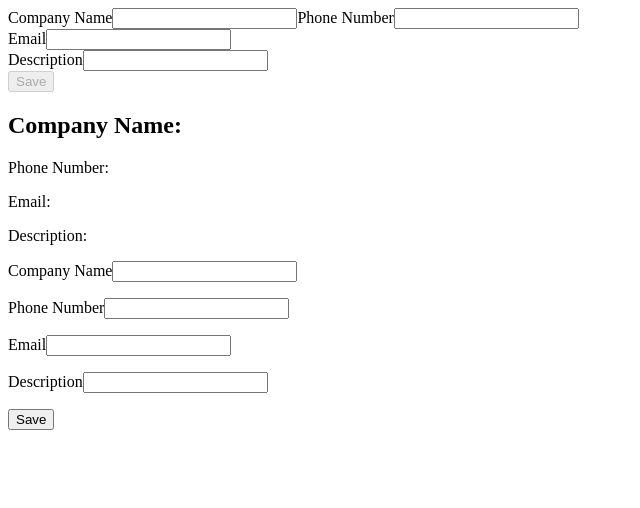
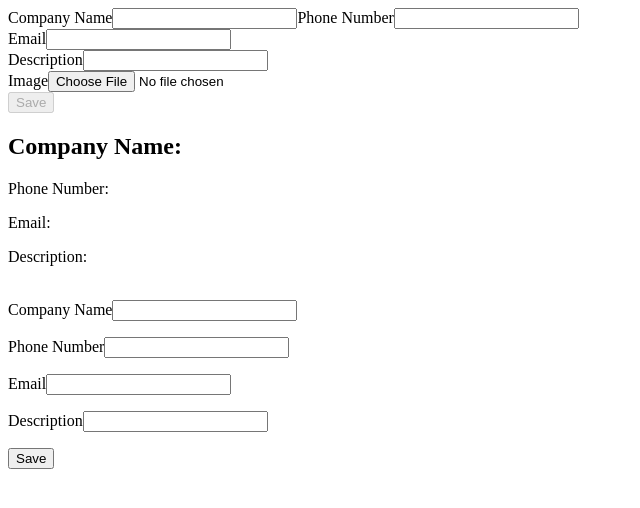
Before and after one commit to marcelamejiao/Nology-Challenges-Marcela, a React (Vite) app in the folder REACT/bussines-card-generator-forms/: page / in a window 1280 px wide. Shown: the top 508 px of the page, without its empty margins (0-640 px from the left). Built offline with nearby package versions, Linux system fonts and the light colour scheme.

Commit message:
implement business card image

```diff
--- a/REACT/bussines-card-generator-forms/src/Components/BusinessCard.jsx
+++ b/REACT/bussines-card-generator-forms/src/Components/BusinessCard.jsx
@@ -8,6 +8,7 @@ const BusinessCard = ( {businessCardData} ) => {
 			<p>Phone Number: {businessCardData?.phoneNumber}</p>
 			<p>Email: {businessCardData?.email}</p>
 			<p>Description: {businessCardData?.description}</p>
+			<img src={businessCardData?.image} alt="" />
 		</>
 	);
 };
--- a/REACT/bussines-card-generator-forms/src/Components/Form.jsx
+++ b/REACT/bussines-card-generator-forms/src/Components/Form.jsx
@@ -6,7 +6,8 @@ const Form = ( {handleSubmit} ) => {
 		companyName: '',
 		phoneNumber: '',
 		email: '',
-		description: ''
+		description: '',
+		image: '',
 	};
 
 	const [formValues, setFormValues] = useState(defaultValues);
@@ -37,6 +38,13 @@ const Form = ( {handleSubmit} ) => {
 		const isFormValid = validateForm(newValues);
 		setIsValid(isFormValid);
 	};
+
+	const onImageChange = (event) => {
+		const image = event.target.files[0];
+		const imageURL = URL.createObjectURL(image);
+		const newValues = {...formValues, image: imageURL}
+		setFormValues(newValues)
+	}
 
 	const onSubmit = (event) => {
 		event.preventDefault();
@@ -88,6 +96,17 @@ const Form = ( {handleSubmit} ) => {
 			/>
 			</div>
 			<div>
+			<label htmlFor="imageInput">Image</label>
+			<input
+				type="file"
+				accept="image/*"
+				name="image"
+				id="imageInput"
+				onChange={onImageChange}
+			/>
+			</div>
+
+			<div>
 				<button disabled={!isValid}>Save</button>
 			</div>
 		</form>
```
